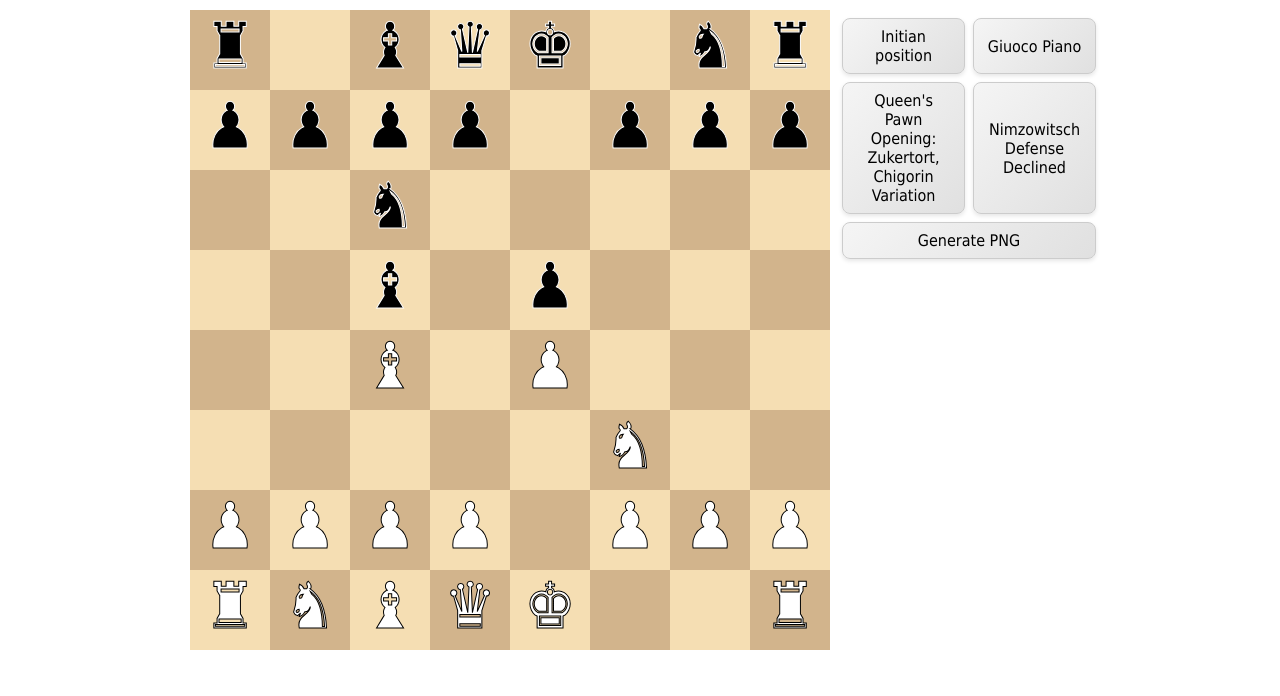
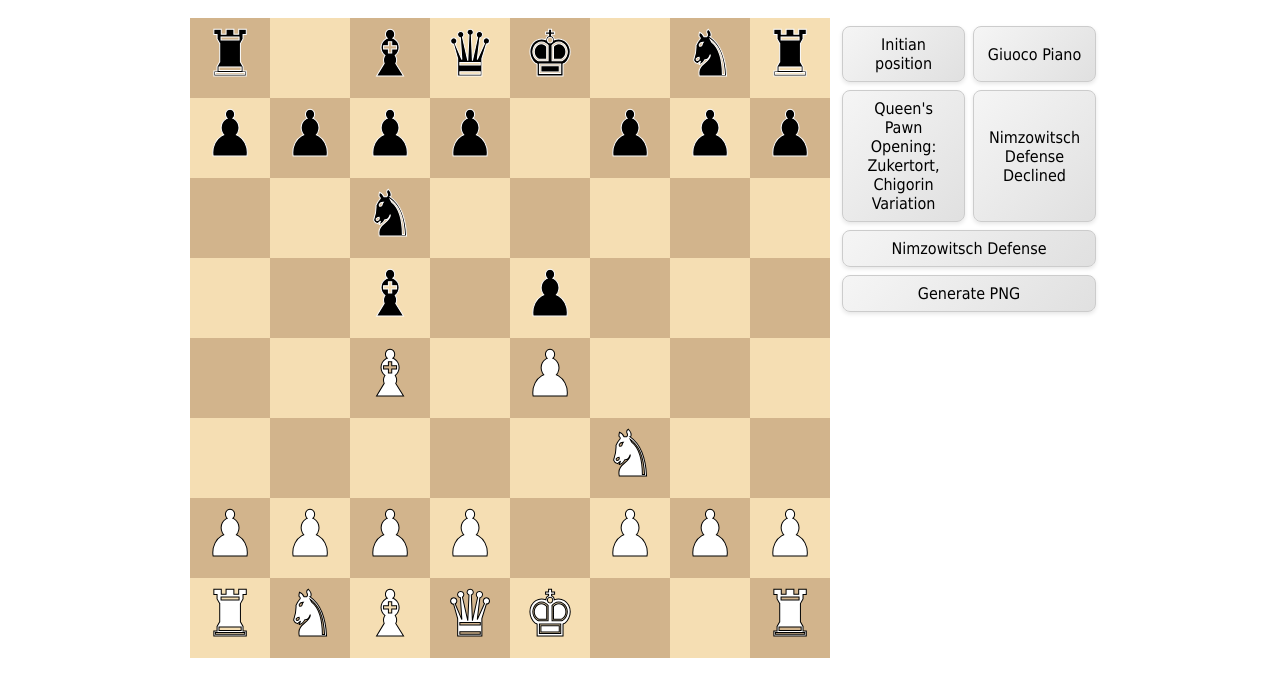
Before and after one commit to sensorario/lascacchiera, a website: page index.html in a window 1280 px wide. Shown: the part 92-788 px from the top of the page. Drawn offline with Linux system fonts and the light colour scheme.

Commit message:
feat(positions): add missing position

```diff
--- a/src/positions.js
+++ b/src/positions.js
@@ -15,6 +15,10 @@ const positions = [
     name: "Nimzowitsch Defense Declined",
     fen: "r1bqkbnr/pppppppp/2n5/8/4P3/5N2/PPPP1PPP/RNBQKB1R",
   },
+  {
+    name: "Nimzowitsch Defense",
+    fen: "r1bqkbnr/pppppppp/2n5/8/4P3/8/PPPP1PPP/RNBQKBNR",
+  },
 ];
 
 export default positions;
--- a/style.css
+++ b/style.css
@@ -53,6 +53,10 @@ button {
 
 #new-chess {
     text-align: center;
+    width: 100%;
+    max-width: 640px;
+    aspect-ratio: 1 / 1;
+    margin: auto;
 }
 
 #position-buttons {
@@ -84,8 +88,10 @@ h1 {
 }
 
 .container {
-    width: 900px;
+    width: 100%;
+    max-width: 900px;
     margin: auto;
+    padding: calc(var(--space-unit) * 2);
 }
 
 .results,
```
